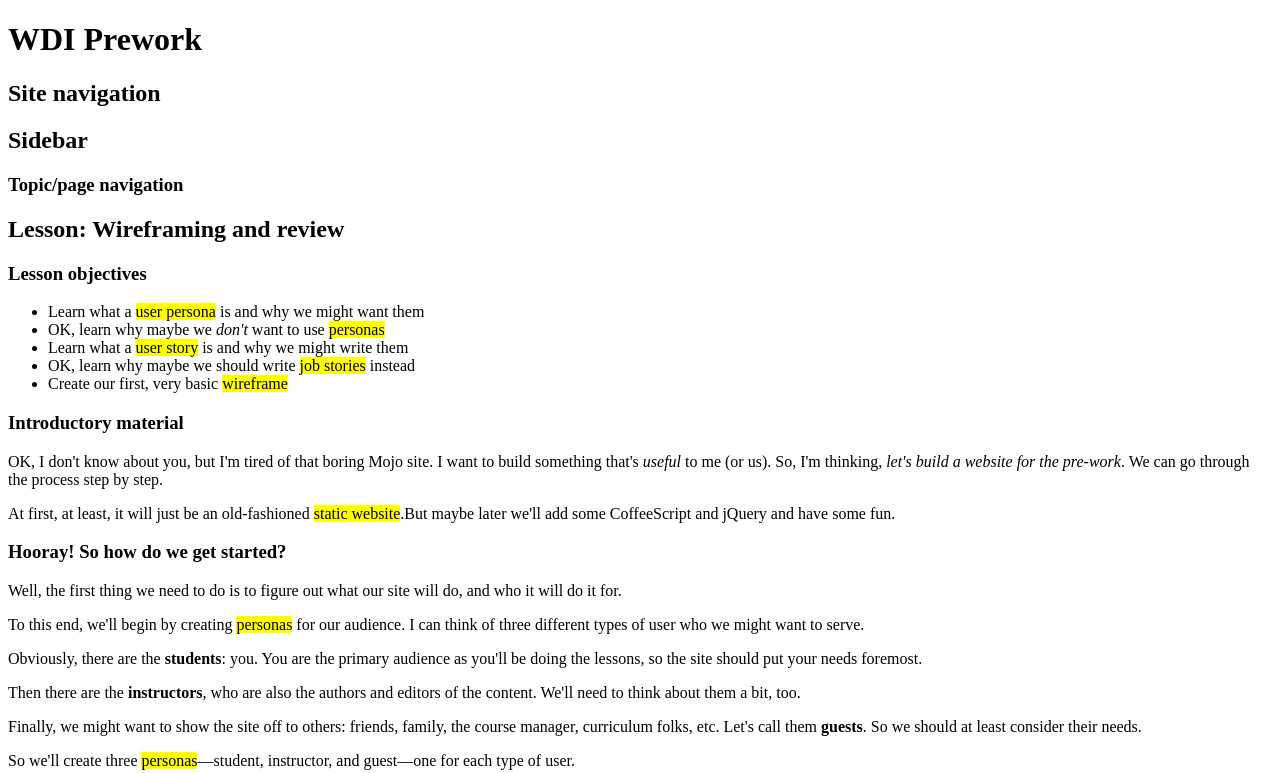
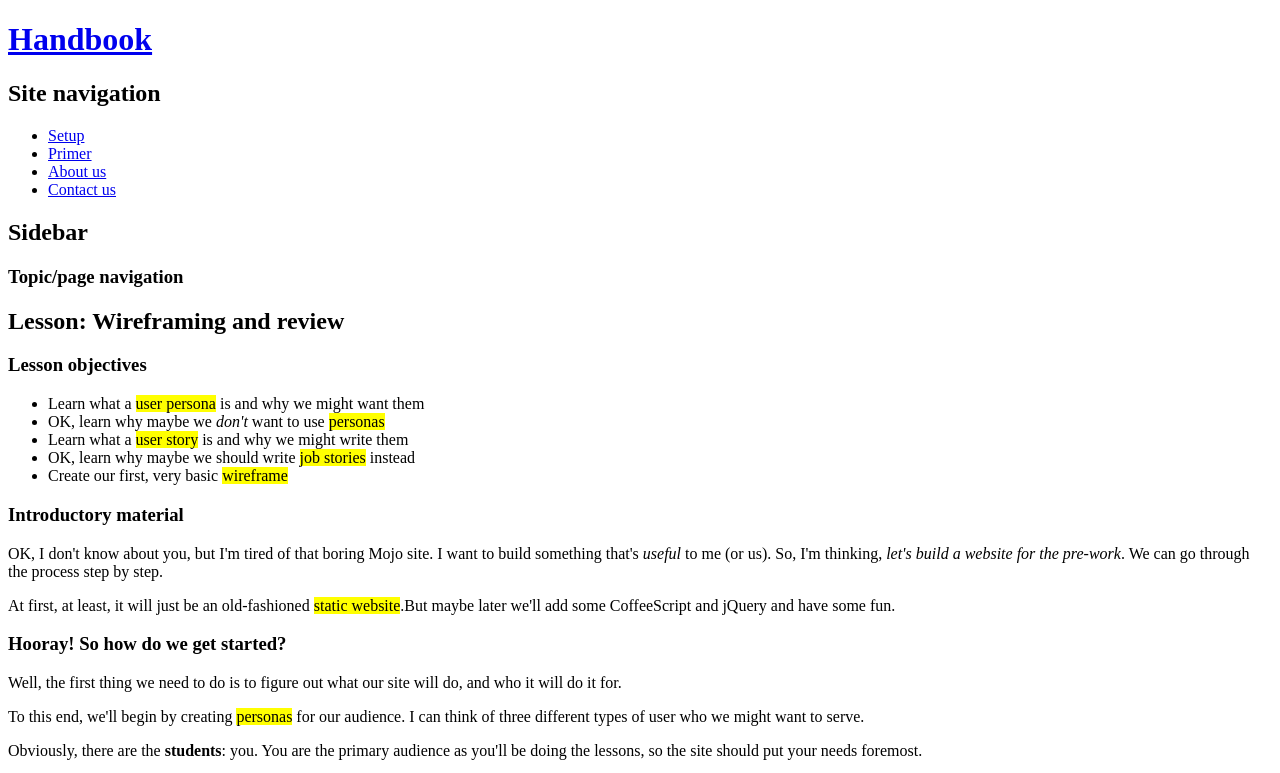
Before and after one commit to MichaelYim/handbook, a plain HTML site: page html/index.html in a window 1280 px wide. Shown: the top 773 px of the page. Drawn offline with Linux system fonts and the light colour scheme; a script that the page names is missing.

Commit message:
Added site navigation menubar

```diff
--- a/html/index.html
+++ b/html/index.html
@@ -7,10 +7,15 @@
   </head>
   <body>
     <header role="banner">
-      <h1 id="logo">WDI Prework</h1>
+     <h1 id="logo"><a href="/" title="To the home page">Handbook<a></h1>
       <nav id="site-navigation" role="navigation">
         <h2>Site navigation</h2>
-        <!-- links to topic headings here -->
+          <ul role="menubar">
+            <li role="presentation"><a href="/setup" role="menuitem">Setup</a></li>
+            <li role="presentation"><a href="/primer" role="menuitem">Primer</a></li>
+            <li role="presentation"><a href="/about-us" role="menuitem">About us</a></li>
+            <li role="presentation"><a href="/contact-us" role="menuitem">Contact us</a></li>
+          </ul>
       </nav>
     </header>
     <main role="main">
```
